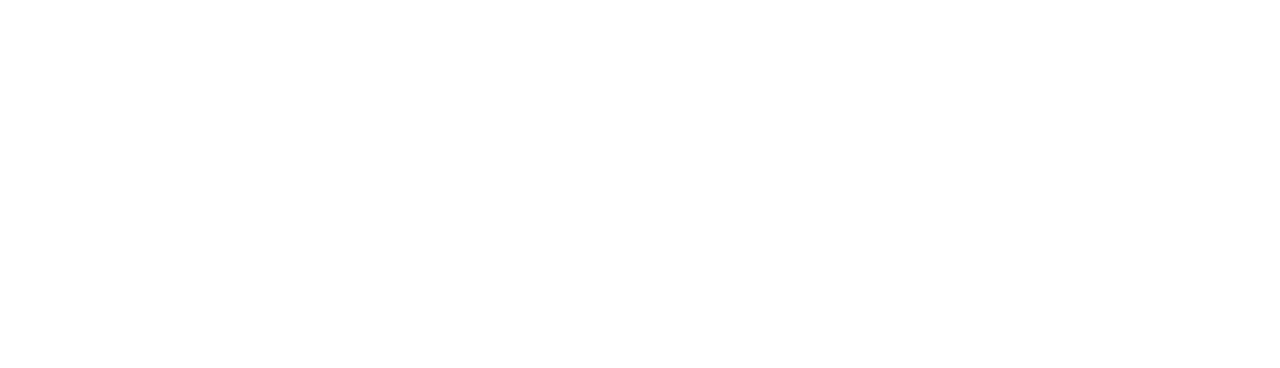
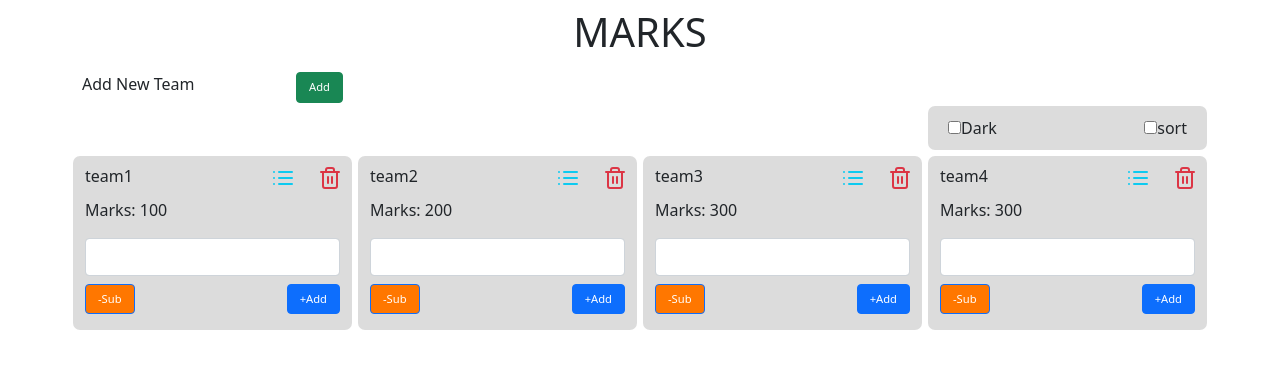
Before and after one commit to sudeshlak/marksApp, a React (Create React App) app: page / in a window 1280 px wide. Shown: the top 368 px of the page. Built offline with nearby package versions, Linux system fonts and the light colour scheme.

Commit message:
ux part completed

```diff
--- a/package.json
+++ b/package.json
@@ -16,7 +16,7 @@
     "react-bootstrap": "^1.6.0",
     "react-dom": "^17.0.2",
     "react-feather": "^2.0.9",
-    "react-number-format": "^4.5.5",
+    "react-number-format": "^4.6.0",
     "react-scripts": "4.0.3",
     "react-select": "^4.3.1",
     "sweetalert2": "^11.0.9",
--- a/src/App.scss
+++ b/src/App.scss
@@ -0,0 +1,2 @@
+@import "~bootstrap/scss/bootstrap";
+@import "assets/styles/main";
--- a/src/App.tsx
+++ b/src/App.tsx
@@ -1,6 +1,9 @@
 import React from 'react';
+import Marks from "./views/Marks";
+import './App.scss';
+
 function App() {
-  return <></>
+    return <Marks/>
 }
 
 export default App;
--- /dev/null
+++ b/src/assets/styles/main.scss
@@ -0,0 +1,48 @@
+.marks-app {
+  .add-team{
+    .form-open-button{
+      font-size: 0.7em;
+      float:right;
+    }
+    .create-team-button{
+
+        background-color: blue;
+        font-size: 0.7em;
+        float:right;
+
+    }
+  }
+  .team {
+    background-color: #DCDCDC;
+    border-style: solid;
+    border-color: white;
+    border-radius: 10px;
+  }
+
+  .delete-button {
+    text-align: right;
+    cursor: pointer;
+
+  }
+  .sub-button{
+    background-color: #FF7700;
+    font-size: 0.7em;
+  }
+  .add-button{
+    float: right;
+    font-size: 0.7em;
+  }
+
+  .switches{
+    padding: 10px 20px;
+    background-color: #DCDCDC;
+    border-style: solid;
+    border-color: white;
+    border-radius: 10px;
+    .sort-switch {
+      .custom-switch {
+        float: right;
+      }
+    }
+  }
+}
--- /dev/null
+++ b/src/components/AddTeam.tsx
@@ -0,0 +1,63 @@
+import React, {useState} from 'react';
+import {Button, Col, Row, Form} from "react-bootstrap";
+
+type createAuthorProps = {
+    onTeamAdd: (name: string) => void
+}
+const AddTeam: React.FC <createAuthorProps>= (props) => {
+    const {onTeamAdd} = props;
+    const [isFormVisible, setIsFormVisibility] = useState<boolean>(false);
+    const [newTeamName, setNewTeamName] = useState<string | undefined>(undefined);
+
+    const handleOnFormOpen = () => {
+        setIsFormVisibility(!isFormVisible);
+    }
+    const handleOnSubmit = (event: React.FormEvent<HTMLFormElement>) => {
+        event.preventDefault();
+        if (!newTeamName || newTeamName === '') {
+            return;
+        }
+        onTeamAdd(newTeamName);
+        setNewTeamName('');
+    }
+    const handleOnTeamNameChanged = (name: string) => {
+        setNewTeamName(name);
+    }
+
+    return (
+        <Col xs={6} md={3} className='add-team'>
+            <Row>
+                <Col xs={8}>Add New Team</Col>
+                <Col xs={4}><Button className='form-open-button'
+                                    variant={isFormVisible ? "danger" : "success"}
+                                    onClick={handleOnFormOpen}>{isFormVisible ? 'Close' : 'Add'}
+                </Button>
+                </Col>
+            </Row>
+            {isFormVisible && <Row className='py-4'>
+                <Form className='form-inputs' onSubmit={handleOnSubmit}>
+                    <Form.Group controlId="authorName">
+                        <Form.Control type="text" placeholder="Enter the team name..."
+                                      value={newTeamName}
+                                      required
+                                      onChange={(event: React.ChangeEvent<HTMLInputElement>) =>
+                                          handleOnTeamNameChanged(event.target.value)}
+                        />
+                        <Form.Control.Feedback type="invalid">
+                            Please provide a valid Author Name.
+                        </Form.Control.Feedback>
+                        <Row className='py-2'>
+                            <Col md={{span: 7, offset: 5}}>
+                                <Button type="submit" className='create-team-button'>
+                                    Create Team
+                                </Button>
+                            </Col>
+                        </Row>
+                    </Form.Group>
+                </Form>
+            </Row>}
+        </Col>
+    );
+}
+
+export default AddTeam;
--- /dev/null
+++ b/src/components/Team.tsx
@@ -0,0 +1,77 @@
+import React, {useState} from 'react';
+import {Button, Col, Form, Row} from "react-bootstrap";
+import NumberFormat from 'react-number-format';
+import {List, Trash2} from "react-feather";
+
+
+type teamProps = {
+    team: { id: number, name: string, marks: number }
+    onAddMarks:(id:number,addMarks:number)=>void
+    onSubMarks:(id:number,addMarks:number)=>void
+}
+
+const Team: React.FC<teamProps> = (props) => {
+    const {team,onAddMarks,onSubMarks} = props;
+    const [marks, setMarks] = useState<number | undefined>(undefined);
+    const handleOnSub=()=>{
+        if(!marks){
+            return;
+        }
+        onSubMarks(team.id,marks)
+        setMarks(undefined);
+
+    }
+    const handleOnAdd=(event: React.FormEvent<HTMLFormElement>)=>{
+
+        event.preventDefault();
+        if(!marks){
+            return;
+        }
+        onAddMarks(team.id,marks);
+        setMarks(undefined);
+
+    }
+    return (
+        <Col xs={6} md={4} lg={3} className='team'>
+            <Row className='my-2'>
+                <Col xs={6} md={8}>{team.name}</Col>
+                <Col xs={3} md={2} className='history-button text-info'><i><List/></i></Col>
+                <Col xs={3} md={2} className='delete-button text-danger'><i><Trash2/></i></Col>
+
+            </Row>
+            <Row className='team-marks my-2'>
+                <Col>Marks: {team.marks}</Col>
+            </Row>
+            <Row>
+
+                <Form className='my-2' onSubmit={handleOnAdd}>
+                    <Form.Group controlId="marks">
+
+                        <NumberFormat thousandSeparator={true}
+                                      className='form-control'
+                                      required
+                                      value={marks ? marks : ''}
+                                      placeholder=""
+                            onValueChange={(values) => {
+                                setMarks(values.floatValue)
+                            }}
+                        />
+                        <Form.Control.Feedback type="invalid">
+                            Please provide a valid Price.
+                        </Form.Control.Feedback>
+                        <Row className='my-2'>
+                            <Col><Button className='sub-button' onClick={handleOnSub}>-Sub</Button></Col>
+                            <Col><Button className='add-button' type='submit'>+Add</Button></Col>
+                        </Row>
+                    </Form.Group>
+
+
+                </Form>
+            </Row>
+
+
+        </Col>
+    );
+}
+
+export default Team;
--- /dev/null
+++ b/src/components/Theme.tsx
@@ -0,0 +1,42 @@
+import React from 'react';
+import {Col, Form, Row} from "react-bootstrap";
+import {AlignRight} from "react-feather";
+
+const Theme: React.FC = () => {
+
+    return (
+        <React.Fragment>
+
+            <Col xs={{span: 6, offset: 6}} md={{span: 4, offset: 8}} lg={{span: 3, offset: 9}} className='switches'>
+                <Row>
+                    <Col >
+                        <Form>
+                            <Form.Check
+
+                                type="switch"
+                                label="Dark"
+                                id="custom-switch"
+
+                            />
+
+                        </Form>
+                    </Col>
+                    <Col className='sort-switch'>
+                        <Form>
+                            <Form.Check
+                                type="switch"
+                                label="sort"
+                                id="custom-switch"
+                            />
+
+                        </Form>
+                    </Col>
+                </Row>
+            </Col>
+
+        </React.Fragment>
+
+    );
+}
+
+export default Theme;
--- a/src/views/Marks.tsx
+++ b/src/views/Marks.tsx
@@ -1,6 +1,87 @@
-import React from 'react';
+import React, {useState} from 'react';
+import {Col, Container, Row} from "react-bootstrap";
+import Team from "../components/Team";
+import AddTeam from "../components/AddTeam";
+import Theme from "../components/Theme";
 
 const Marks: React.FC = () => {
-    return <div></div>
+    const t: { id: number, name: string, marks: number }[] = [{id: 1, name: 'team1', marks: 100}, {
+        id: 2,
+        name: 'team2',
+        marks: 200
+    }, {id: 3, name: 'team3', marks: 300}, {id: 4, name: 'team4', marks: 300}]
+    const [teams, setTeams] = useState<{ id: number, name: string, marks: number }[]>(t);
+
+
+    /*const handleOnDelete=()=>{
+
+    }*/
+    const handleOnAddMarks=(id:number,addMarks:number)=>{
+        const allTeams: { id: number, name: string, marks: number }[] = teams.slice();
+        setTeams(
+            allTeams.map((team) =>
+                team.id === id ? {...team, marks: team.marks+addMarks} : team
+            )
+        );
+
+    }
+    const handleOnSubMarks=(id:number,addMarks:number)=> {
+        const allTeams: { id: number, name: string, marks: number }[] = teams.slice();
+        setTeams(
+            allTeams.map((team) =>
+                team.id === id ? {...team, marks: team.marks-addMarks} : team
+            )
+        );
+    }
+    const generateId=()=>{
+        return Math.floor(Math.random()*10000)+1
+    }
+    const handleOnTeamAdd=(name:string)=>{
+        const allTeams: { id: number, name: string, marks: number }[] = teams.slice();
+        const ids: number[] = teams.map(team => team.id);
+        let id:number=1;
+        while (ids.includes(id)) {
+            id=generateId();
+        }
+        const newTeam: { id: number, name: string, marks: number } = {id: id, name: name, marks: 0};
+        allTeams.push(newTeam);
+        setTeams(allTeams);
+
+    }
+
+    const renderTeam = () => {
+        if (!teams) {
+            return;
+        }
+        return teams.map(
+            (team) => {
+                return <Team team={team}
+                             key={team.id}
+                             onAddMarks={handleOnAddMarks}
+                             onSubMarks={handleOnSubMarks}
+                    /*onDelete={}
+                    onAddMarks={}
+                    onSubMarks={}
+                    viewHistory={}*/
+                />
+            }
+        );
+    }
+    return (
+        <Container className='marks-app'>
+            <Row className='title text-center py-2'>
+                <h1>MARKS</h1>
+            </Row>
+            <Row>
+                <AddTeam onTeamAdd={handleOnTeamAdd}/>
+            </Row>
+            <Row>
+                <Theme/>
+            </Row>
+
+            <Row>
+                {renderTeam()}
+            </Row>
+        </Container>);
 }
 export default Marks;
```
Also changed, not shown: 1 other file (tests, documents, lock files or other folders).
